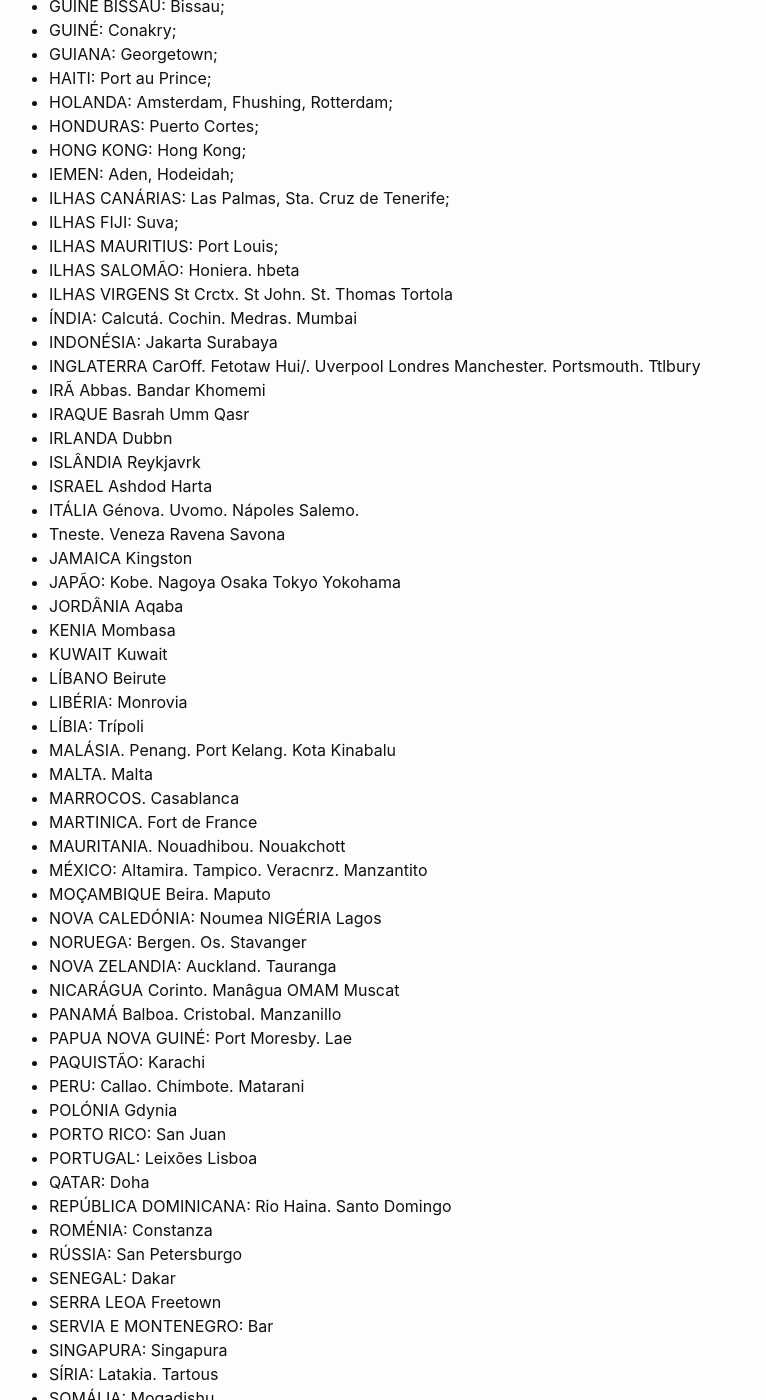
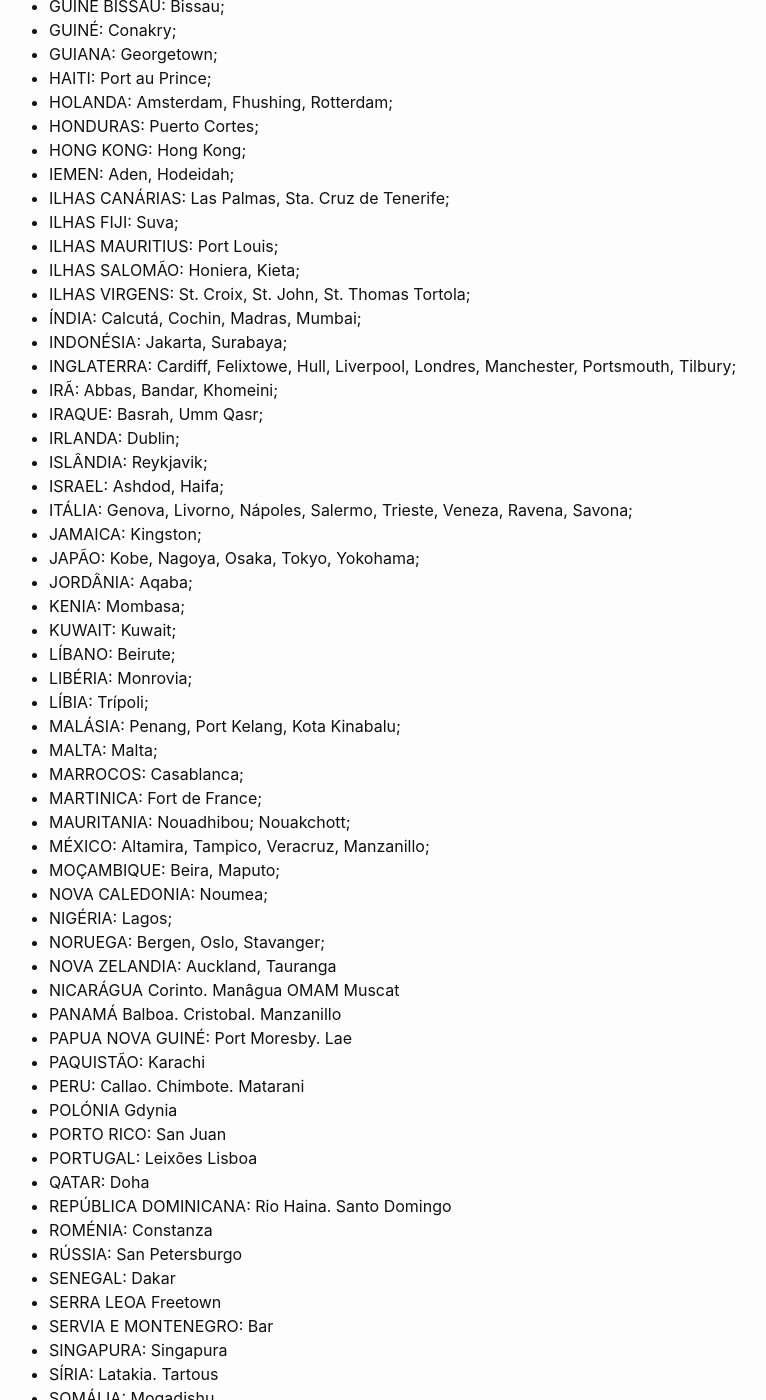
Before and after one commit to WCAComex/wcacomex.github.io, a Jekyll site: the page built from _utilidades/paises-e-seus-portos.markdown, in a window 1280 px wide and 1400 px high, scrolled down 1634 px. Shown: the whole window, without its empty margins (221-987 px from the left). Built offline with Jekyll 4.4.1, drawn with Linux system fonts in a browser that asks for light colours.

Commit message:
Updated Paises E Seus Portos

```diff
--- a/_utilidades/paises-e-seus-portos.markdown
+++ b/_utilidades/paises-e-seus-portos.markdown
@@ -65,36 +65,36 @@ date: 2017-10-23 00:20:00 -02:00
 - ILHAS CANÁRIAS: Las Palmas, Sta. Cruz de Tenerife;
 - ILHAS FIJI: Suva;
 - ILHAS MAURITIUS: Port Louis;
-- ILHAS SALOMÃO: Honiera. hbeta
-- ILHAS VIRGENS St Crctx. St John. St. Thomas Tortola
-- ÍNDIA: Calcutá. Cochin. Medras. Mumbai
-- INDONÉSIA: Jakarta Surabaya
-- INGLATERRA CarOff. Fetotaw Hui/. Uverpool Londres Manchester. Portsmouth. Ttlbury
-- IRÃ Abbas. Bandar Khomemi
-- IRAQUE Basrah Umm Qasr
-- IRLANDA Dubbn
-- ISLÂNDIA Reykjavrk
-- ISRAEL Ashdod Harta
-- ITÁLIA Génova. Uvomo. Nápoles Salemo.
-- Tneste. Veneza Ravena Savona
-- JAMAICA Kingston
-- JAPÃO: Kobe. Nagoya Osaka Tokyo Yokohama
-- JORDÂNIA Aqaba
-- KENIA Mombasa
-- KUWAIT Kuwait
-- LÍBANO Beirute
-- LIBÉRIA: Monrovia
-- LÍBIA: Trípoli
-- MALÁSIA. Penang. Port Kelang. Kota Kinabalu
-- MALTA. Malta
-- MARROCOS. Casablanca
-- MARTINICA. Fort de France
-- MAURITANIA. Nouadhibou. Nouakchott
-- MÉXICO: Altamira. Tampico. Veracnrz. Manzantito
-- MOÇAMBIQUE Beira. Maputo
-- NOVA CALEDÓNIA: Noumea NIGÉRIA Lagos
-- NORUEGA: Bergen. Os. Stavanger
-- NOVA ZELANDIA: Auckland. Tauranga
+- ILHAS SALOMÃO: Honiera, Kieta;
+- ILHAS VIRGENS: St. Croix, St. John, St. Thomas Tortola;
+- ÍNDIA: Calcutá, Cochin, Madras, Mumbai;
+- INDONÉSIA: Jakarta, Surabaya;
+- INGLATERRA: Cardiff, Felixtowe, Hull, Liverpool, Londres, Manchester, Portsmouth, Tilbury;
+- IRÃ: Abbas, Bandar, Khomeini;
+- IRAQUE: Basrah, Umm Qasr;
+- IRLANDA: Dublin;
+- ISLÂNDIA: Reykjavik;
+- ISRAEL: Ashdod, Haifa;
+- ITÁLIA: Genova, Livorno, Nápoles, Salermo, Trieste, Veneza, Ravena, Savona;
+- JAMAICA: Kingston;
+- JAPÃO: Kobe, Nagoya, Osaka, Tokyo, Yokohama;
+- JORDÂNIA: Aqaba;
+- KENIA: Mombasa;
+- KUWAIT: Kuwait;
+- LÍBANO: Beirute;
+- LIBÉRIA: Monrovia;
+- LÍBIA: Trípoli;
+- MALÁSIA: Penang, Port Kelang, Kota Kinabalu;
+- MALTA: Malta;
+- MARROCOS: Casablanca;
+- MARTINICA: Fort de France;
+- MAURITANIA: Nouadhibou; Nouakchott;
+- MÉXICO: Altamira, Tampico, Veracruz, Manzanillo;
+- MOÇAMBIQUE: Beira, Maputo;
+- NOVA CALEDONIA: Noumea;
+- NIGÉRIA: Lagos;
+- NORUEGA: Bergen, Oslo, Stavanger;
+- NOVA ZELANDIA: Auckland, Tauranga
 - NICARÁGUA Corinto. Manâgua OMAM Muscat
 - PANAMÁ Balboa. Cristobal. Manzanillo
 - PAPUA NOVA GUINÉ: Port Moresby. Lae
```
